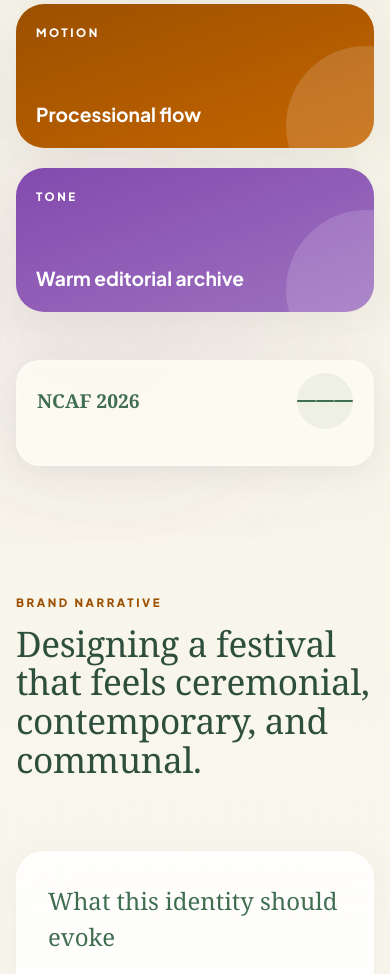
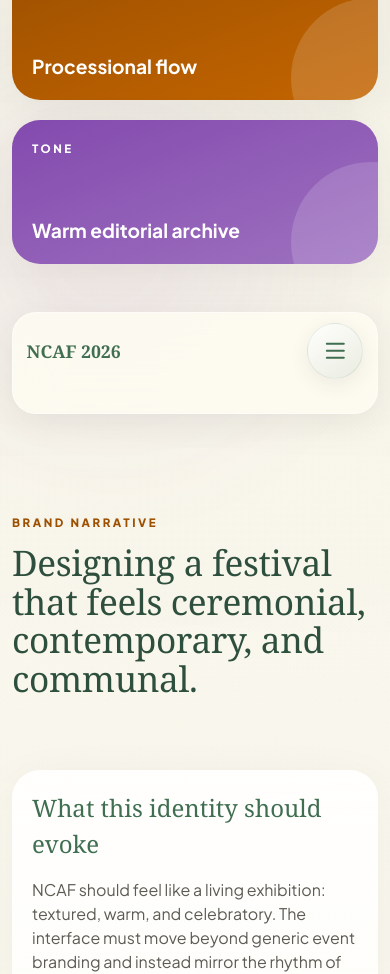
Before and after one commit to mjsolidarios/ncaf-branding, a React (Vite) app: page / in a window 390 px wide. Shown: the part 1933-2907 px from the top of the page. Built offline with nearby package versions, Linux system fonts and the light colour scheme.

Commit message:
Enhance navigation toggle accessibility and update color palette meanings

```diff
--- a/src/App.css
+++ b/src/App.css
@@ -318,35 +318,65 @@ h4,
 
 .nav-toggle {
     display: none;
+    position: relative;
     width: 3.5rem;
     height: 3.5rem;
-    border: none;
+    border: 1px solid rgba(64, 110, 81, 0.1);
     border-radius: 50%;
-    background: rgba(64, 110, 81, 0.08);
+    background: linear-gradient(145deg, rgba(255, 255, 255, 0.85), rgba(64, 110, 81, 0.1));
     color: var(--primary);
     cursor: pointer;
+    box-shadow: 0 6px 20px rgba(56, 56, 49, 0.08);
+    transition: transform 0.2s ease, box-shadow 0.25s ease, background-color 0.25s ease;
 }
 
-.nav-toggle span:not(.sr-only) {
-    display: block;
-    width: 1.2rem;
-    height: 2px;
-    background: currentColor;
-    margin: 0.3rem auto;
-    border-radius: 999px;
-    transition: all 0.3s ease;
+.nav-toggle:hover,
+.nav-toggle:focus-visible {
+    transform: translateY(-1px);
+    box-shadow: 0 10px 26px rgba(56, 56, 49, 0.12);
 }
 
-.nav-toggle[aria-expanded="true"] span:nth-child(1) {
-    transform: translateY(7px) rotate(45deg);
+.nav-toggle:focus-visible {
+    outline: 2px solid rgba(64, 110, 81, 0.25);
+    outline-offset: 2px;
 }
 
-.nav-toggle[aria-expanded="true"] span:nth-child(2) {
-    opacity: 0;
+.nav-toggle-icon {
+    position: absolute;
+    left: 50%;
+    top: 50%;
+    width: 1.15rem;
+    height: 2.4px;
+    background: currentColor;
+    border-radius: 999px;
+    transform: translate(-50%, -50%);
+    transform-origin: center;
+    transition: transform 0.28s ease, opacity 0.2s ease;
 }
 
-.nav-toggle[aria-expanded="true"] span:nth-child(3) {
-    transform: translateY(-7px) rotate(-45deg);
+.nav-toggle-icon:nth-child(1) {
+    transform: translate(-50%, calc(-50% - 7px));
+}
+
+.nav-toggle-icon:nth-child(2) {
+    transform: translate(-50%, -50%);
+}
+
+.nav-toggle-icon:nth-child(3) {
+    transform: translate(-50%, calc(-50% + 7px));
+}
+
+.nav-toggle.is-open .nav-toggle-icon:nth-child(1) {
+    transform: translate(-50%, -50%) rotate(45deg);
+}
+
+.nav-toggle.is-open .nav-toggle-icon:nth-child(2) {
+    opacity: 0;
+    transform: translate(-50%, -50%) scaleX(0.25);
+}
+
+.nav-toggle.is-open .nav-toggle-icon:nth-child(3) {
+    transform: translate(-50%, -50%) rotate(-45deg);
 }
 
 .nav-links.is-open {
@@ -473,6 +503,13 @@ h4,
     font-weight: 800;
     color: var(--primary);
     font-size: 1.1rem;
+}
+
+.color-meaning {
+    margin-top: 0.1rem;
+    color: var(--on-surface-soft);
+    line-height: 1.5;
+    font-size: 0.92rem;
 }
 
 .color-token {
@@ -1045,7 +1082,15 @@ h4,
 
 @media (max-width: 760px) {
     .container {
-        width: min(100% - 2rem, var(--content-width));
+        width: min(100% - 1.5rem, var(--content-width));
+    }
+
+    .section {
+        padding: 3.75rem 0;
+    }
+
+    .section-story {
+        padding-top: 4.25rem;
     }
 
     .hero {
@@ -1083,7 +1128,11 @@ h4,
     .nav-inner {
         flex-wrap: wrap;
         border-radius: 24px;
-        padding: 0.75rem 1.25rem;
+        padding: 0.6rem 0.85rem;
+    }
+
+    .nav-brand {
+        font-size: 1.1rem;
     }
 
     .nav-toggle {
@@ -1099,14 +1148,58 @@ h4,
         max-height: 0;
         opacity: 0;
         overflow: hidden;
-        padding-top: 0;
-        transition: max-height 0.5s cubic-bezier(0.4, 0, 0.2, 1), opacity 0.3s ease;
+        margin-top: 0;
+        padding: 0;
+        border-radius: 18px;
+        background: rgba(255, 255, 255, 0.72);
+        box-shadow: inset 0 0 0 1px rgba(64, 110, 81, 0.08);
+        transform: translateY(-8px);
+        transition: max-height 0.5s cubic-bezier(0.4, 0, 0.2, 1), opacity 0.3s ease, transform 0.32s ease, margin-top 0.32s ease, padding 0.32s ease;
     }
 
     .nav-links.is-open {
         max-height: 500px;
         opacity: 1;
-        padding-top: 1rem;
+        margin-top: 0.55rem;
+        padding: 0.35rem;
+        transform: translateY(0);
+    }
+
+    .nav-links li {
+        width: 100%;
+    }
+
+    .nav-links a {
+        width: 100%;
+        justify-content: flex-start;
+        padding: 0.78rem 0.95rem;
+        border-radius: 14px;
+        font-size: 0.98rem;
+    }
+
+    .nav-links a:hover,
+    .nav-links a.is-active {
+        background: rgba(64, 110, 81, 0.14);
+    }
+
+    .story-card,
+    .story-aside,
+    .guideline-card,
+    .component-card,
+    .type-card,
+    .rule-column,
+    .experience-copy,
+    .hero-logo-card,
+    .layer-demo,
+    .asset-canvas,
+    .festival-card,
+    .closing-note,
+    .footer-inner {
+        padding: 1.25rem;
+    }
+
+    .site-footer {
+        padding: 1.5rem 0 2.5rem;
     }
 
     .hero-highlights,
--- a/src/App.tsx
+++ b/src/App.tsx
@@ -149,11 +149,11 @@ export function App() {
         <div className="container nav-inner">
           <a href="#top" className="nav-brand" onClick={(e) => scrollToSection(e, 'top')}>NCAF 2026</a>
           <button
-            className="nav-toggle"
+            className={`nav-toggle ${isNavOpen ? 'is-open' : ''}`}
             type="button"
             aria-expanded={isNavOpen}
             aria-controls="primary-nav"
-            aria-label="Toggle navigation"
+            aria-label={isNavOpen ? 'Close navigation' : 'Open navigation'}
             onClick={() => setIsNavOpen(!isNavOpen)}
           >
             <span className="nav-toggle-icon"></span>
@@ -226,10 +226,31 @@ export function App() {
 
             <div className="color-palette">
               {[
-                { name: 'Heritage Green', hex: '#406E51', label: 'Primary' },
-                { name: 'Pagsaulog Orange', hex: '#9C5000', label: 'Secondary' },
-                { name: 'Royal Archive', hex: '#834AAE', label: 'Tertiary' },
-                { name: 'Woven Bone', hex: '#FEFCF1', label: 'Surface', light: true },
+                {
+                  name: 'Heritage Green',
+                  hex: '#406E51',
+                  label: 'Primary',
+                  meaning: 'Represents rooted identity, stewardship, and the living continuity of tradition.'
+                },
+                {
+                  name: 'Pagsaulog Orange',
+                  hex: '#9C5000',
+                  label: 'Secondary',
+                  meaning: 'Carries festive warmth, collective joy, and the energy of community celebration.'
+                },
+                {
+                  name: 'Royal Culture',
+                  hex: '#834AAE',
+                  label: 'Tertiary',
+                  meaning: 'Signals cultural prestige, creative depth, and the ceremonial spirit of the festival.'
+                },
+                {
+                  name: 'Woven Bone',
+                  hex: '#FEFCF1',
+                  label: 'Surface',
+                  light: true,
+                  meaning: 'Provides a calm, archival backdrop inspired by woven fibers, paper, and heritage crafts.'
+                },
               ].map((color) => (
                 <article className="color-card" key={color.hex}>
                   <div className={`color-swatch ${color.light ? 'light-swatch' : ''}`} style={{ backgroundColor: color.hex }}></div>
@@ -243,6 +264,7 @@ export function App() {
                     >
                       {color.hex}
                     </button>
+                    <p className="color-meaning">{color.meaning}</p>
                   </div>
                 </article>
               ))}
@@ -420,9 +442,7 @@ export function App() {
                       <h4 className="mt-8 text-brand-primary">National Festival 2026</h4>
                     </div>
                     <ul className="poster-list text-xs uppercase font-bold tracking-widest mt-4">
-                      <li>Manila</li>
-                      <li>Cebu</li>
-                      <li>Davao</li>
+                      <li>Iloilo</li>
                     </ul>
                   </div>
                   <span className="asset-format-tag tag-dark">A3 Print</span>
```
